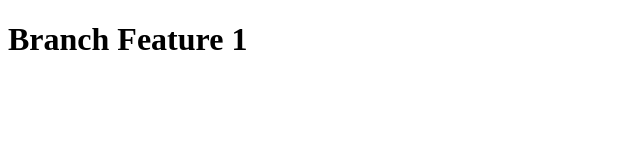
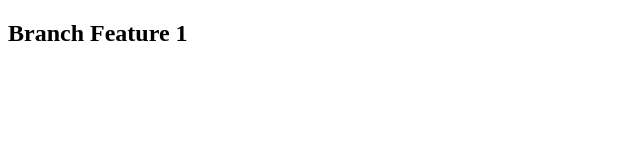
Before and after one commit to nurhasikin/Praktikum-Version-Control-and-Branch-Management-Git, a plain HTML site: page index.html in a window 1280 px wide. Shown: the whole page, without its empty margins (0-640 px from the left). Drawn offline with Linux system fonts and the light colour scheme.

Commit message:
File Index.html Branch Feature 1

```diff
--- a/index.html
+++ b/index.html
@@ -7,6 +7,6 @@
     <title>Document</title>
 </head>
 <body>
-    <h1>Branch Feature 1</h1>
+    <h2>Branch Feature 1</h2>
 </body>
 </html>
```
